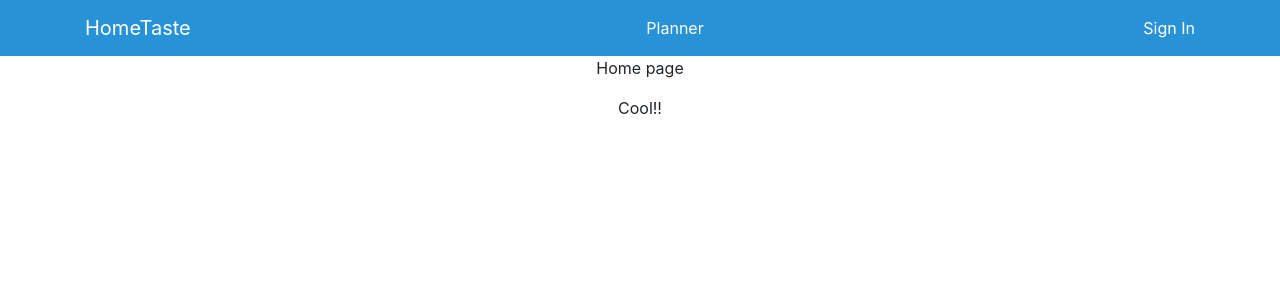
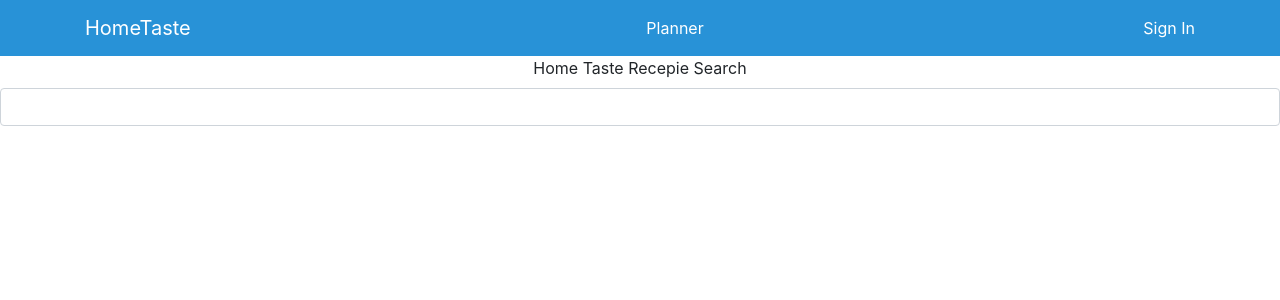
Before and after one commit to HakQ/HomeTaste, a React (Create React App) app in the folder home-taste/: page / in a window 1280 px wide. Shown: the top 300 px of the page. Built offline with nearby package versions, Linux system fonts and the light colour scheme.

Commit message:
input tab

```diff
--- a/home-taste/src/components/Home.js
+++ b/home-taste/src/components/Home.js
@@ -6,8 +6,10 @@ export default class Home extends React.Component {
     render() {
         return (
             <div>
-              <p> Home page</p>
-              <p>Cool!!</p>
+                <form>
+                    <label>Home Taste Recepie Search</label>
+                    <input type="text" maxLength="50" className="form-control" onChange={this.props.changeHandler}/>
+                </form>
             </div>
         )
     }
```
